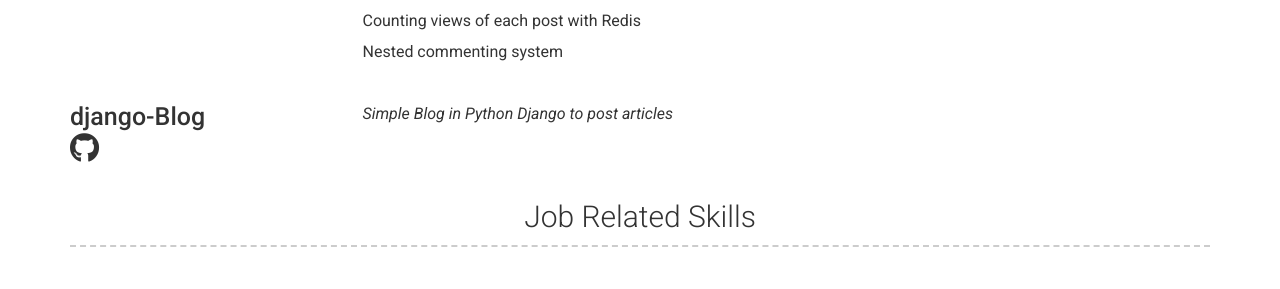
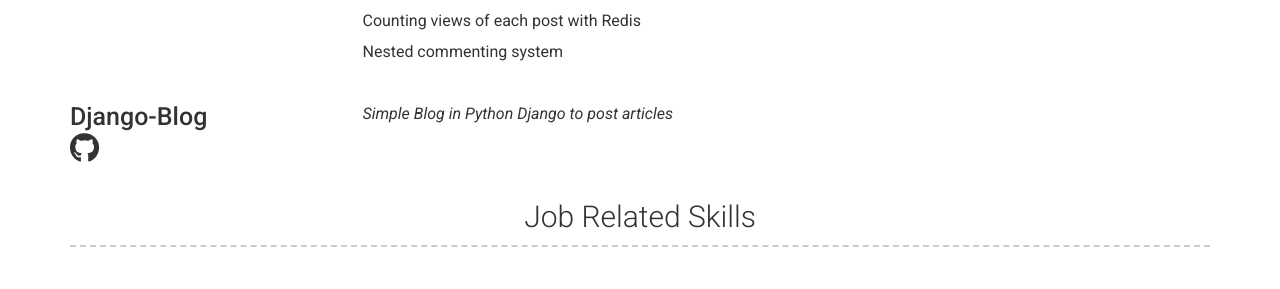
Before and after one commit to mohsenhsz/mohsenhsz.github.io, a Jekyll site: the page built from index.md, in a window 1280 px wide. Shown: the part 1423-1712 px from the top of the page. Built offline with Jekyll 4.4.1, drawn with Linux system fonts in a browser that asks for light colours; nearby versions of some CDN libraries.

```diff
--- a/_data/projects.yml
+++ b/_data/projects.yml
@@ -30,7 +30,7 @@
     Nested commenting system
 
 - layout: left
-  name: django-Blog
+  name: Django-Blog
   github: mohsenhsz/Django-Blog
   quote: >
     Simple Blog in Python Django to post articles
```
